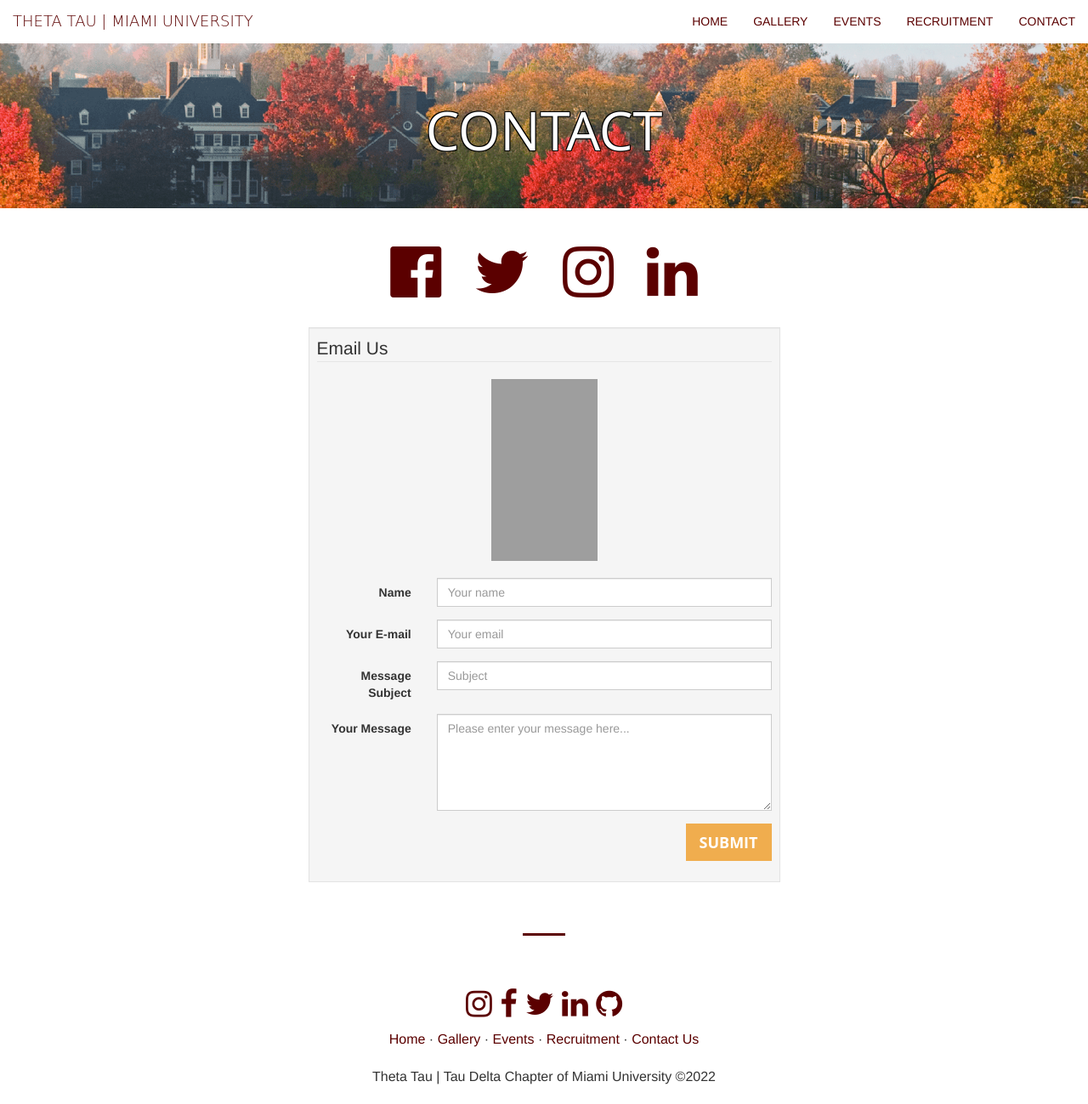
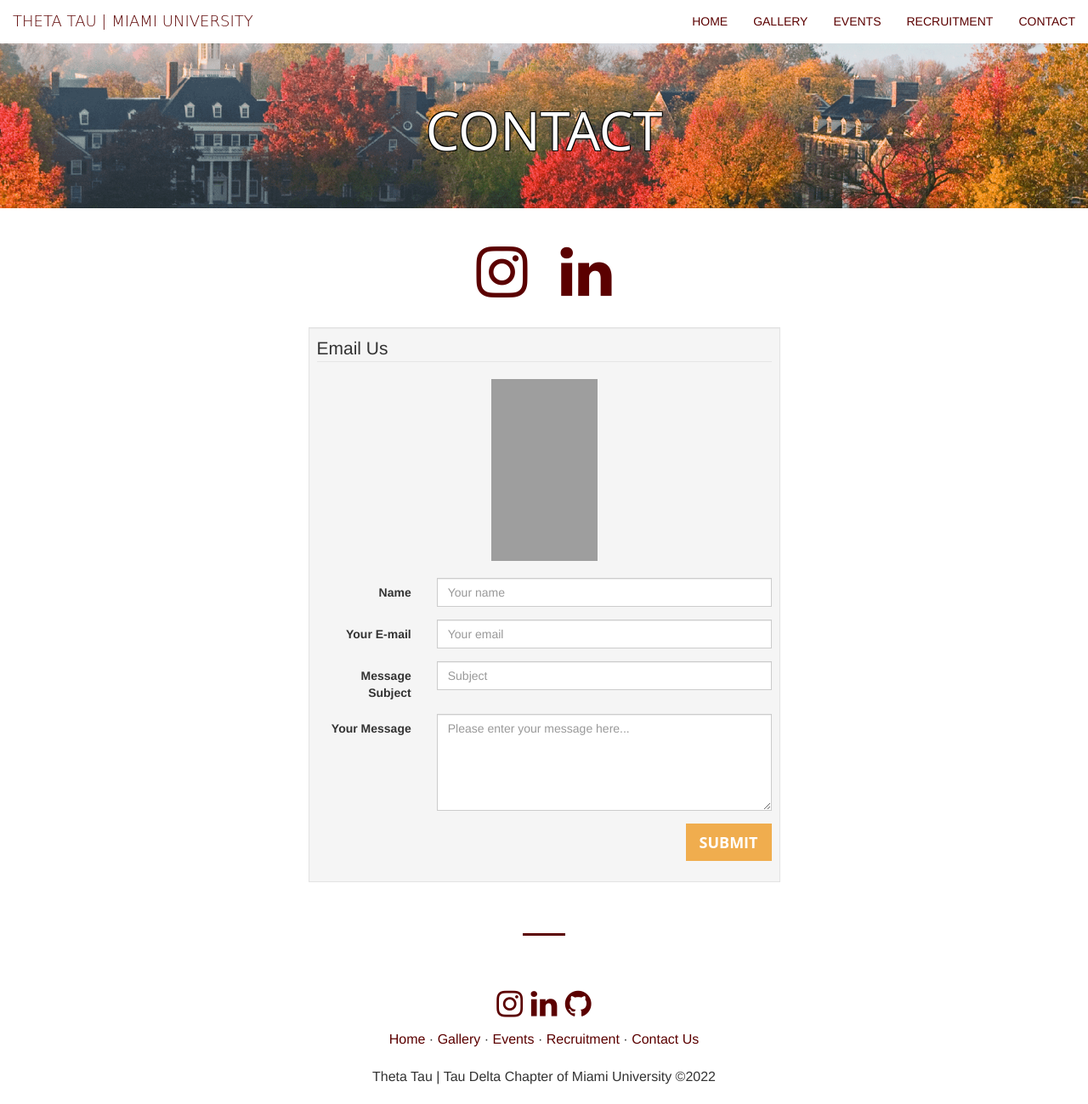
Before and after one commit to ThetaTauMiami/thetataumiami2022, a Jekyll site: the page built from contact.html, in a window 1280 px wide and 1299 px high. Shown: the whole window at 85% size. Built offline with Jekyll 4.4.1, drawn with Linux system fonts in a browser that asks for light colours; nearby versions of some CDN libraries; grey boxes are pictures that could not be loaded.

Commit message:
Removed facebook and Twitter links

```diff
--- a/_includes/footer.html
+++ b/_includes/footer.html
@@ -6,9 +6,10 @@
     <div class="row">
         <div class="col-lg-12 text-center">
             <h1>
+                <!-- Removed facebook and Twitter as they are no longer used for now -->
                 <a href="https://www.instagram.com/thetataumu" target="_blank"><i class="fa fa-instagram"></i></a>
-                <a href="https://www.facebook.com/ThetaTauMU/?fref=ts" target="_blank"><i class="fa fa-facebook"></i></a>
-                <a href="https://twitter.com/thetataumu" target= "_blank"><i class="fa fa-twitter"></i></a>
+                <!--<a href="https://www.facebook.com/ThetaTauMU/?fref=ts" target="_blank"><i class="fa fa-facebook"></i></a>-->
+                <!--<a href="https://twitter.com/thetataumu" target= "_blank"><i class="fa fa-twitter"></i></a>-->
                 <a href="https://www.linkedin.com/groups/8471878/" target="_blank"><i class="fa fa-linkedin"></i></a>
                 <a href="https://github.com/ThetaTauMiami/" target="_blank"><i class="fa fa-github"></i></a>
             </h1>
--- a/contact.html
+++ b/contact.html
@@ -5,8 +5,9 @@
 
 <div class="container">
   <div class="row" style="text-align: center">
-    <a href="https://www.facebook.com/ThetaTauMU/" target="_blank"><i id="social" class="fa fa-facebook-official fa-5x" aria-hidden="true">&nbsp;&nbsp; </i></a>
-    <a href="https://twitter.com/thetataumu?lang=en" target="_blank"><i id="social" class="fa fa-twitter fa-5x" aria-hidden="true">&nbsp;&nbsp;</i></a>
+    <!-- Removed facebook and Twitter as they are no longer used for now -->
+    <!--<a href="https://www.facebook.com/ThetaTauMU/" target="_blank"><i id="social" class="fa fa-facebook-official fa-5x" aria-hidden="true">&nbsp;&nbsp; </i></a>-->
+    <!--<a href="https://twitter.com/thetataumu?lang=en" target="_blank"><i id="social" class="fa fa-twitter fa-5x" aria-hidden="true">&nbsp;&nbsp;</i></a>-->
     <a href="https://www.instagram.com/thetataumu/?hl=en" target="_blank"><i id="social" class="fa fa-instagram fa-5x" aria-hidden="true">&nbsp;&nbsp;</i></a>
     <a href="http://www.linkedin.com/groups/8471878" target="_blank"><i id="social" class="fa fa-linkedin fa-5x" aria-hidden="true"></i></a>
   </div>
```
